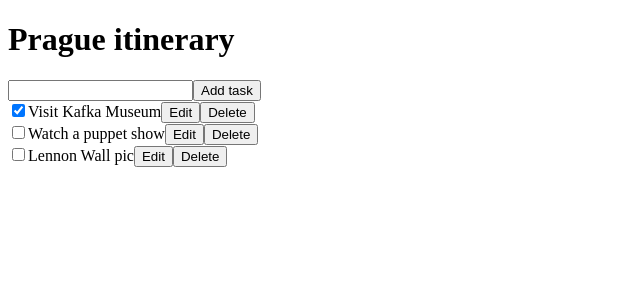
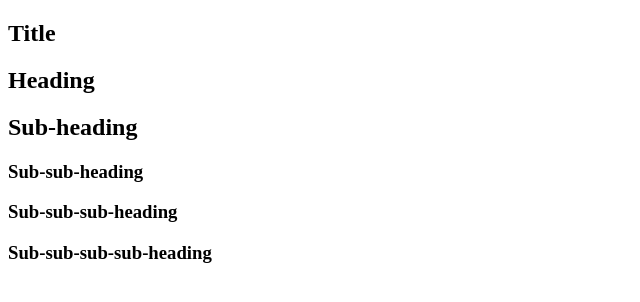
Before and after one commit to Kirillv8/react-task, a React (Vite) app: page / in a window 1280 px wide. Shown: the top 302 px of the page, without its empty margins (0-640 px from the left). Built offline with nearby package versions, Linux system fonts and the light colour scheme.

Commit message:
aded/Added Heading and Section components with support for heading levels

```diff
--- a/src/App.tsx
+++ b/src/App.tsx
@@ -1,105 +1,24 @@
-import React, { useState } from "react";
-import { useReducer } from "react";
-
-import AddTask from "./Components/AddTask/AddTask";
-import ListTask from "./Components/ListTasks/ListTask";
-
-interface Task {
-  id: number | string;
-  text: string | number;
-  done: boolean;
-}
-
-const App: React.FC<Task> = () => {
-  // const [tasks, setTasks] = useState<Task[]>(initialTasks);
-  const [tasks, dispatch] = useReducer(tasksReducer, initialTasks);
-
-  const handleAddTask = (text: string) => {
-    dispatch({
-      type: "added",
-      text: text,
-    });
-    // const newTask: Task = {
-    //   id: tasks.length,
-    //   text,
-    //   done: false,
-    // };
-    // setTasks([...tasks, newTask]);
-  };
-
-  const handleChangeTask = (task: Task) => {
-    dispatch({
-      type: "changed",
-      task: task,
-    });
-    // return setTasks(
-    //   tasks.map((t) => {
-    //     console.log(t.id);
-    //     if (t.id === task.id) {
-    //       return task;
-    //     } else {
-    //       return t;
-    //     }
-    //   })
-    // );
-  };
-
-  const handleDeleteTask = (taskId: string | number) => {
-    dispatch({
-      type: "deleted",
-      id: taskId,
-    });
-    // setTasks(tasks.filter((t) => t.id !== taskId));
-  };
-
+import Section from "./Components/Section/Section";
+import Heading from "./Components/Heading/Hearing";
+const App = () => {
   return (
     <>
-      <h1>Prague itinerary</h1>
-
-      <AddTask handleAddTask={handleAddTask} tasks={tasks} />
-      <ListTask
-        tasks={tasks}
-        handleChangeTask={handleChangeTask}
-        handleDeleteTask={handleDeleteTask}
-      />
+      <Section level={1}>
+        <Heading>Title</Heading>
+      </Section>
+      <Section level={2}>
+        {" "}
+        <Heading>Heading</Heading>
+        <Heading>Sub-heading</Heading>
+      </Section>
+      <Section level={3}>
+        {" "}
+        <Heading>Sub-sub-heading</Heading>
+        <Heading>Sub-sub-sub-heading</Heading>
+        <Heading>Sub-sub-sub-sub-heading</Heading>
+      </Section>
     </>
   );
 };
 
 export default App;
-
-const initialTasks = [
-  { id: 0, text: "Visit Kafka Museum", done: true },
-  { id: 1, text: "Watch a puppet show", done: false },
-  { id: 2, text: "Lennon Wall pic", done: false },
-];
-
-const tasksReducer = (tasks: any, action: any) => {
-  switch (action.type) {
-    case "added": {
-      return [
-        ...tasks,
-        {
-          id: tasks.length,
-          text: action.text,
-          done: false,
-        },
-      ];
-    }
-    case "changed": {
-      return tasks.map((t: any) => {
-        if (t.id === action.task.id) {
-          return action.task;
-        } else {
-          return t;
-        }
-      });
-    }
-    case "deleted": {
-      return tasks.filter((t: any) => t.id !== action.id);
-    }
-    default: {
-      throw Error("Unknown action: " + action.type);
-    }
-  }
-};
--- a/src/Components/AddTask/AddTask.tsx
+++ /dev/null
@@ -1,25 +0,0 @@
-import { useState } from "react";
-interface AddTask {
-  handleAddTask: (text: string) => void;
-  tasks: Array<{
-    id: number | string;
-    text: string | number;
-    done: boolean;
-  }>;
-}
-
-const AddTask: React.FC<AddTask> = ({ handleAddTask, tasks }) => {
-  const [text, setText] = useState("");
-  return (
-    <>
-      <input
-        type="text"
-        value={text}
-        onChange={(e) => setText(e.target.value)}
-      />
-      <button onClick={() => handleAddTask(text)}>Add task</button>
-    </>
-  );
-};
-
-export default AddTask;
--- /dev/null
+++ b/src/Components/Heading/Hearing.tsx
@@ -0,0 +1,29 @@
+import { ReactNode } from "react";
+import { LevelContext } from "../../context/LevelContext/LevelContext";
+import { useContext } from "react";
+
+interface HeadingProp {
+  children: ReactNode;
+}
+
+const Heading: React.FC<HeadingProp> = ({ children }) => {
+  const level = useContext(LevelContext);
+
+  switch (level) {
+    case 1: {
+      return <h1>{children}</h1>;
+    }
+    case 2: {
+      return <h2>{children}</h2>;
+    }
+    case 3: {
+      return <h3>{children}</h3>;
+    }
+
+    default: {
+      throw Error("Unknown level: " + level);
+    }
+  }
+};
+
+export default Heading;
--- a/src/Components/ListTasks/ListTask.tsx
+++ /dev/null
@@ -1,41 +0,0 @@
-interface Task {
-  id: number | string;
-  text: string | number;
-  done: boolean;
-}
-
-interface PropForList {
-  tasks: Array<{
-    id: number | string;
-    text: string | number;
-    done: boolean;
-  }>;
-
-  handleChangeTask: (task: Task) => void;
-  handleDeleteTask: (taskId: string | number) => void;
-}
-
-const ListTask: React.FC<PropForList> = ({
-  tasks,
-  handleChangeTask,
-  handleDeleteTask,
-}) => {
-  return (
-    <>
-      {tasks.map((task) => (
-        <div key={task.id}>
-          <input
-            type="checkbox"
-            checked={task.done}
-            onChange={() => handleChangeTask(task)}
-          />
-          <label>{task.text}</label>
-          <button onClick={() => handleChangeTask(task)}>Edit</button>
-          <button onClick={() => handleDeleteTask(task.id)}>Delete</button>
-        </div>
-      ))}
-    </>
-  );
-};
-
-export default ListTask;
--- /dev/null
+++ b/src/Components/Section/Section.tsx
@@ -0,0 +1,18 @@
+import { ReactNode } from "react";
+import { LevelContext } from "../../context/LevelContext/LevelContext";
+
+interface SectionProp {
+  level?: number;
+  children: ReactNode;
+}
+const Section: React.FC<SectionProp> = ({ level = 1, children }) => {
+  return (
+    <>
+      <LevelContext.Provider value={level}>
+        <section>{children}</section>
+      </LevelContext.Provider>
+    </>
+  );
+};
+
+export default Section;
--- /dev/null
+++ b/src/context/LevelContext/LevelContext.tsx
@@ -0,0 +1,3 @@
+import { createContext } from "react";
+
+export const LevelContext = createContext<number>(6);
--- a/src/utils/getImageSculpture.ts
+++ /dev/null
@@ -1,3 +0,0 @@
-export const getImageSculpture = (url: string) => {
-  return url;
-};
--- a/src/utils/getImageUrl.ts
+++ /dev/null
@@ -1,3 +0,0 @@
-export const getImageUrl = (person: any, size = "s") => {
-  return "https://i.imgur.com/" + person + size + ".jpg";
-};
```
